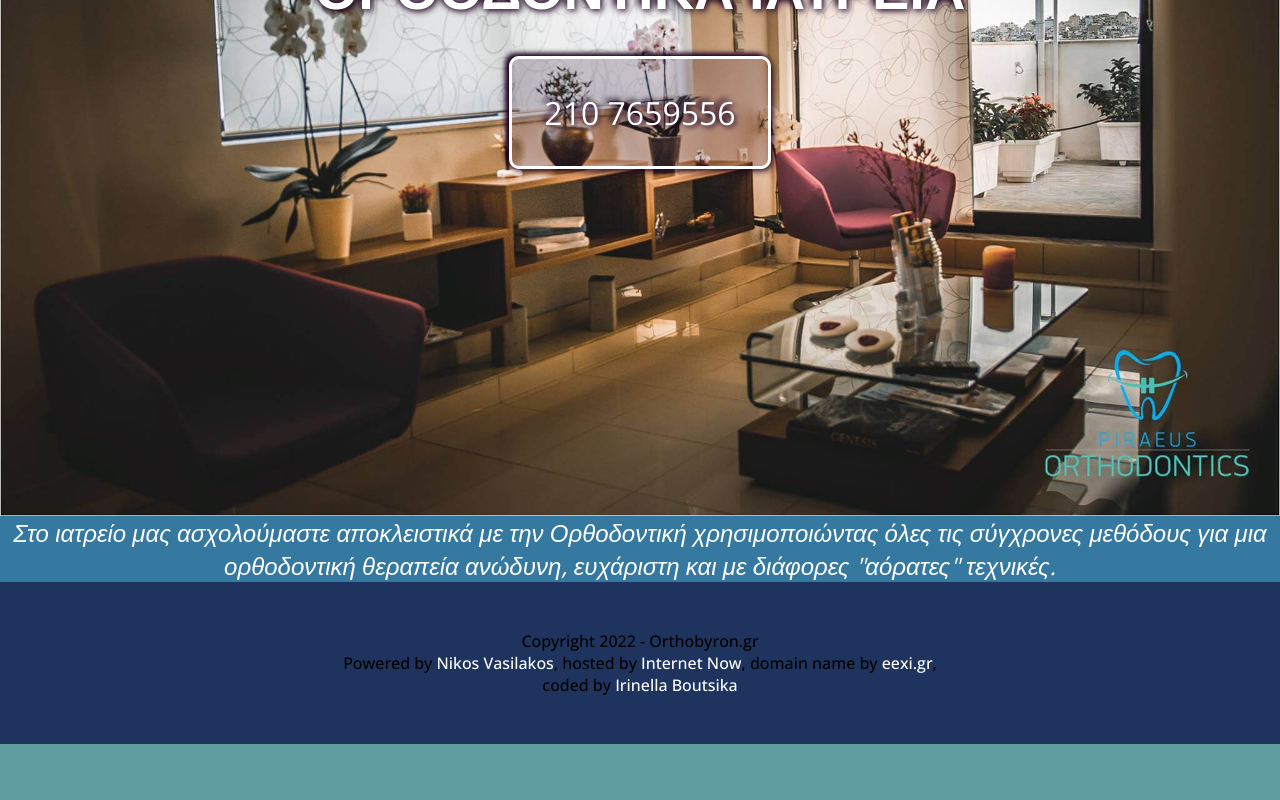
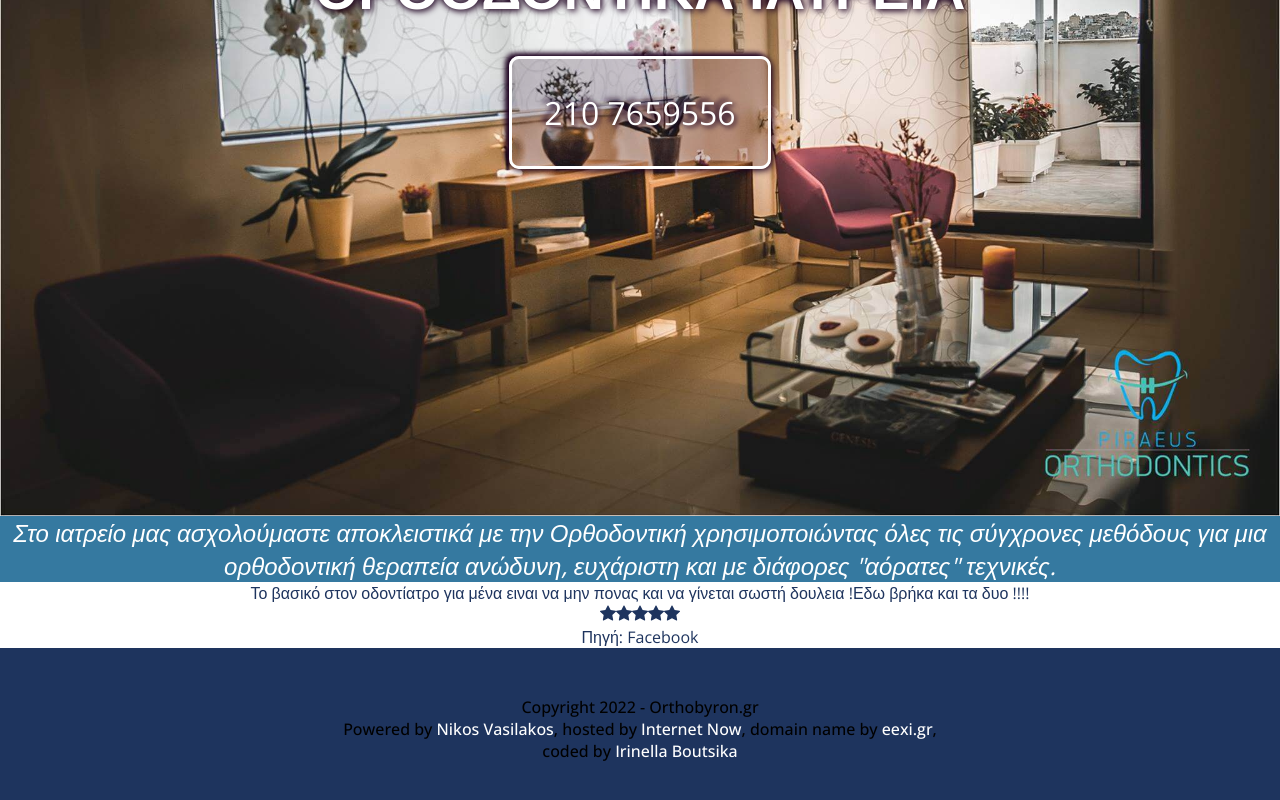
Before and after one commit to 3vilBonobo/orthobyron.gr, a React (Create React App) app: page / in a window 1280 px wide. Shown: the part 416-1216 px from the top of the page. Before the commit the page ends 1160 px from the top, so only its background shows below. Built offline with nearby package versions, Linux system fonts and the light colour scheme; the HTML template or start-up script is replaced by a standard one.

Commit message:
reviews section added

```diff
--- a/src/App.js
+++ b/src/App.js
@@ -7,7 +7,7 @@ import Header from './components/Header';
 import Home from './components/routes/Home';
 import Doctor from './components/routes/Doctor';
 import Clinics from './components/routes/Clinics';
-import Therapies from './components/routes/Therapies';
+import Treatments from './components/routes/Treatments';
 import AgeGroups from './components/routes/AgeGroups';
 import OralHygiene from './components/routes/OralHygiene';
 import Advice from './components/routes/Advice';
@@ -41,7 +41,7 @@ const App = () => {
           <Route path="doctor" element={<Doctor />} />
           <Route path="clinics" element={<Clinics />} />
           <Route path="ageGroups" element={<AgeGroups />} />
-          <Route path="therapies" element={<Therapies />} />
+          <Route path="treatments" element={<Treatments />} />
           <Route path="oralHygiene" element={<OralHygiene />} />
           <Route path="advice" element={<Advice />} />
           <Route path="firstAid" element={<FirstAid />} />
--- a/src/components/Styles/Home.styles.js
+++ b/src/components/Styles/Home.styles.js
@@ -49,3 +49,18 @@ export const StyledIntroSection = styled.section`
   font-style: italic;
   text-align: center;
 `;
+
+export const StyledReviewsSection = styled.section`
+  display: flex;
+  flex-direction: column;
+  align-items: center;
+  justify-content: center;
+  background-color: #fff;
+  color: #1e345e;
+`;
+
+export const StyledTreatmentsSection = styled.section`
+  background-color: #fff;
+  display: flex;
+  flex-direction: column;
+`;
--- a/src/components/routes/Home.js
+++ b/src/components/routes/Home.js
@@ -1,11 +1,13 @@
 import Salon1 from '../../assets/salon1.jpg';
-import { intro } from '../../data/data';
+import { intro, reviews } from '../../data/data';
+import { BsStarFill } from 'react-icons/bs';
 import {
   StyledHero,
   StyledHeroTitle,
   StyledHeroImg,
   StyledHeroBtn,
   StyledIntroSection,
+  StyledReviewsSection,
 } from '../styles/Home.styles';
 
 const Home = () => {
@@ -17,6 +19,21 @@ const Home = () => {
         <StyledHeroImg src={Salon1} alt="" />
       </StyledHero>
       <StyledIntroSection>{intro}</StyledIntroSection>
+      <StyledReviewsSection>
+        {/* I must include carousel functionality here */}
+
+        <p>{reviews[0].review}</p>
+        <div>
+          <BsStarFill />
+          <BsStarFill />
+          <BsStarFill />
+          <BsStarFill />
+          <BsStarFill />
+        </div>
+        <div>
+          <p>Πηγή: {reviews[0].source}</p>
+        </div>
+      </StyledReviewsSection>
     </>
   );
 };
--- a/src/components/routes/Therapies.js
+++ /dev/null
@@ -1,5 +0,0 @@
-const Therapies = () => {
-  return <div>Therapies</div>;
-};
-
-export default Therapies;
--- /dev/null
+++ b/src/components/routes/Treatments.js
@@ -0,0 +1,5 @@
+const Treatments = () => {
+  return <div>Treatments</div>;
+};
+
+export default Treatments;
--- a/src/data/data.js
+++ b/src/data/data.js
@@ -65,6 +65,37 @@ export const menuItemsData = [
 
 export const intro =
   'Στο ιατρείο μας ασχολούμαστε αποκλειστικά με την Ορθοδοντική χρησιμοποιώντας όλες τις σύγχρονες μεθόδους για μια ορθοδοντική θεραπεία ανώδυνη, ευχάριστη και με διάφορες "αόρατες" τεχνικές.';
+
+export const reviews = [
+  {
+    review:
+      'Το βασικό στον οδοντίατρο για μένα ειναι να μην πονας και να γίνεται σωστή δουλεια !Εδω βρήκα και τα δυο !!!!',
+
+    name: 'Xarula Polichronatou Moraiti',
+    source: 'Facebook',
+  },
+  {
+    review:
+      'Συνεπεια και πολυ προσεγμενη δουλεια! Χαιρομαι πλεον το χαμογελο μου!',
+
+    name: 'Stratis Karastratis',
+    source: 'Facebook',
+  },
+  {
+    review:
+      'Σούπερ χώρος!!!! Ο καλύτερος ορθοδοντικος!!! Επαγγελματίας που εστιάζει στο πρόβλημα που έχεις!!! Ειχα άψογο αποτέλεσμα!!! Ευχαριστώ για όλα!!!',
+
+    name: 'Dimitra Tsoumaka',
+    source: 'Facebook',
+  },
+  {
+    review:
+      'Το Ινστιτούτο είναι πραγματικά σπάνιο. Αφενός είναι ένας υπέροχος και ζεστός χώρος, σε πολύ κεντρικό σημείο ,και αφετέρου (και βασικότατο ) η δουλειά είναι πολύ προσεγμένη και άκρως επαγγελματική.Ο κ.Πάνος ευγενέστατος και πάντα χαμογελαστός γεμάτος αφοσίωση και αισιοδοξία.Τελικά με την παρότρυνση του μετέτρεψε την φοβία μου σε θέληση..Ευχαριστώ πολύ και το χαμόγελο που μου χαρίσατε',
+
+    name: 'Stavros Kougias ',
+    source: 'Facebook',
+  },
+];
 
 export const iatreia = {
   general:
@@ -139,59 +170,43 @@ export const personel = {
   },
 };
 
-export const therapies = {
-  therapiesGeneral: {
-    id: 'therapy-general',
-    info: {
+export const treatmentsGeneral = {
   name: 'Θεραπείες',
   description:
     'Μεταλλικά σιδεράκια με χρωματιστά λαστιχάκια είναι διαθέσιμα για τους νεότερους ασθενείς μας, κεραμικά σιδεράκια για εφήβους και ενήλικες με πιο υψηλές απαιτήσεις διακριτικών εφαρμογών.Γλωσσικά σιδεράκια και αόρατοι νάρθηκες εφαρμόζονται συνήθως σε ασθενείς που επιθυμούν την απόκτηση ενός τέλειου χαμόγελου με τον πιο διακριτικό τρόπο.',
-    },
-  },
-  therapyTypes: {
-    therapy1: {
-      id: 'therapy-1',
-      info: {
+};
+export const treatmentTypes = [
+  {
     name: 'Μεταλλικά Σιδεράκια',
-        image: '../assets/',
+    image: '../assets/metallika-siderakia.jpg',
     description:
       '<h1>Είναι ο πιο κοινός τύπος συσκευών που χρησιμοποιούνται για ορθοδοντική θεραπεία.<h1> <br/> <h5>Είναι ιδιαίτερα δημοφιλή στους νεότερους ασθενείς, καθώς χρωματιστά λαστιχάκια σε διάφορα χρώματα μπορούν να τοποθετηθούν γύρω από αυτά κάνοντας το χαμόγελο των παιδιών μοναδικό. <br/> Σήμερα είναι μικρότερα σε μέγεθος και εύκολα ανεκτά από τους ασθενείς. Τα μεταλλικά σιδεράκια είναι η πιο δημοφιλής και οικονομική ορθοδοντική θεραπεία.</h5>',
   },
-    },
-    therapy2: {
-      id: 'therapy-2',
-      info: {
+
+  {
     name: 'Διαφανή σιδεράκια',
-        image: '../assets/',
+    image: '../../assets/diafana-siderakia.jpg',
     description:
       'Είναι πολύ διακριτικά και επομένως κατάλληλα για εφήβους και ενήλικες, με αυξημένες αισθητικές απαιτήσεις κατά τη διάρκεια της θεραπείας.<br/>Τα διάφανα σιδεράκια λειτουργούν παρόμοια με τα μεταλλικά. Τα σιδεράκια που χρησιμοποιούμε είναι κατασκευασμένα από ζαφείρι που τα καθιστά απόλυτα διάφανα δίνοντας ένα εξαιρετικά αισθητικό αποτέλεσμα.<br/>Χρησιμοποιούνται επίσης σύρματα στο χρώμα των δοντιών, καθιστώντας τα ακόμη λιγότερο εμφανή.',
   },
-    },
-    therapy3: {
-      id: 'therapy-3',
-      info: {
+
+  {
     name: 'Γλωσσικά σιδεράκια',
-        image: '../assets/',
+    image: '../assets/glwssika-siderakia.jpg',
     description: '',
   },
-    },
-    therapy4: {
-      id: 'therapy-4',
-      info: {
+
+  {
     name: 'Διαφανείς νάρθηκες Invisalign ®',
-        image: '../assets/',
+    image: '../assets/narthikes-invisalign.jpg',
     description:
       'Το Invisalign® είναι μια δημοφιλής και σύγχρονη σύγχρονη ορθοδοντική τεχνική για ασθενείς με υψηλές αισθητικές απαιτήσεις.Κατά τη διάρκεια της θεραπείας χρησιμοποιούνται μια σειρά εξατομικευμένων διαφανών ναρθήκων οι οποίοι σταδιακά ισιώνουν τα δόντια. Οι νάρθηκες αφαιρούνται μόνο για το φαγητό και το βούρτσισμα των δοντιών.Αντικαθίστανται κάθε εβδομάδα υπό την καθοδήγηση του ορθοδοντικού.Αφαιρούνται εύκολα από τον ίδιο τον ασθενή και αποτελούν μια πραγματικά αισθητική λύση για ορθοδοντικές θεραπείες ενηλίκων.',
   },
-    },
-    therapy5: {
-      id: 'therapy-5',
-      info: {
+
+  {
     name: 'Κινητά μηχανήματα',
-        image: '../assets/',
+    image: '../assets/kinita-mhxanhmata.jpg',
     description:
       'Κατασκευάζονται εξατομικευμένα για κάθε ασθενή και εφαρμόζονται κυρίως σε παιδιά μικρής ηλικίας για συγκεκριμένα ορθοδοντικά προβλήματα ή μικρής έκτασης ορθοδοντικές ανωμαλίες.',
   },
-    },
-  },
-};
+];
```
Also changed, not shown: src/components/Styles/Treatment.style.js (added, +9 -0 lines), src/components/Treatment.js (added, +17 -0 lines), src/assets/diafana-siderakia.jpg (renamed from src/assets/diafana siderakia.jpg). Lines whose indentation alone changed are shown as unchanged.
